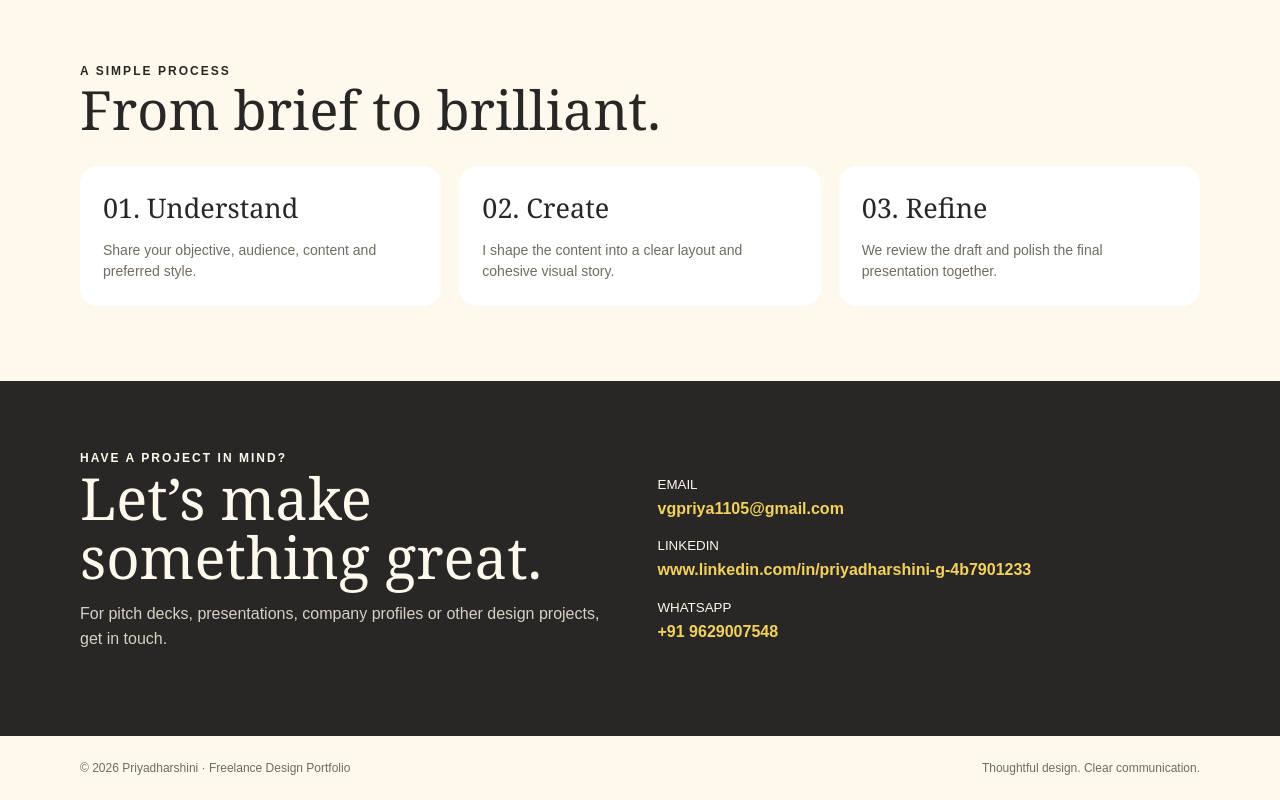
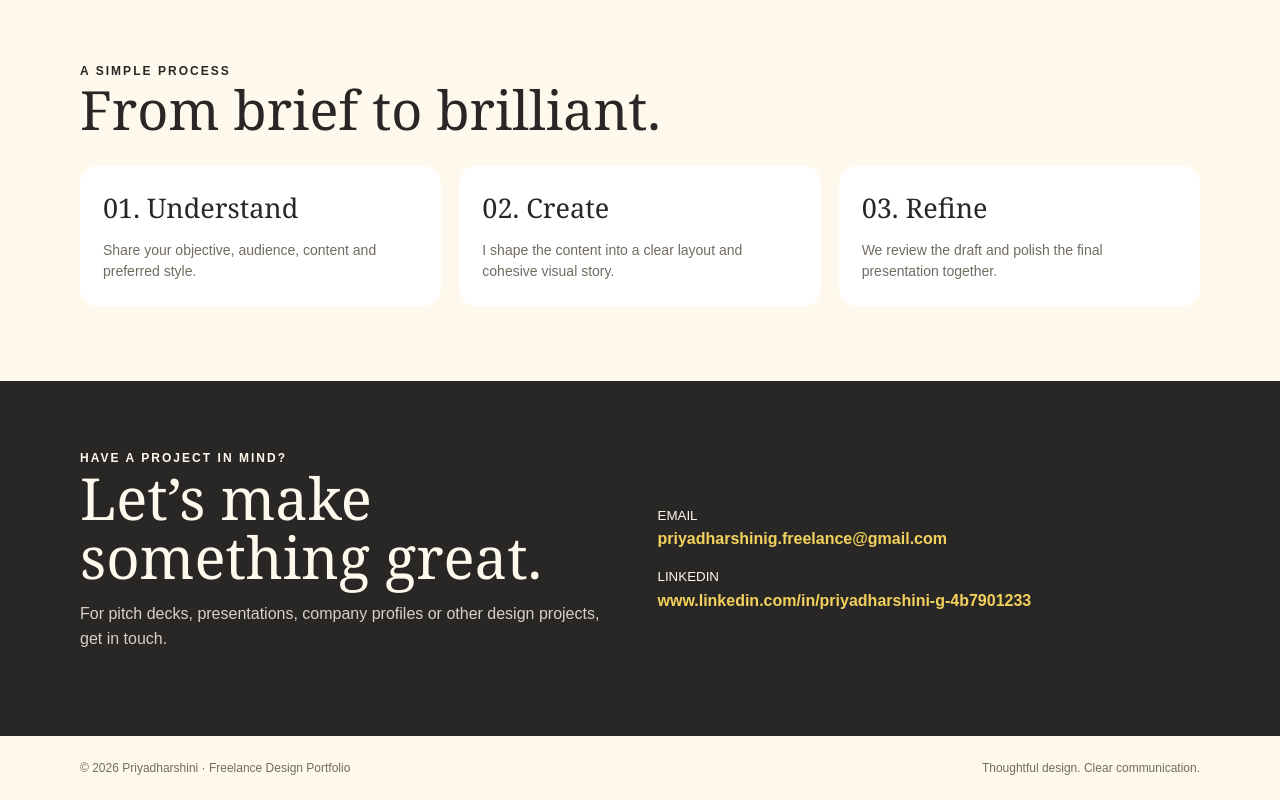
Before and after one commit to PriyadharshiniDinesh/priyadharshini-portfolio, a plain HTML site: page index.html in a window 1280 px wide. Shown: the part 2405-3205 px from the top of the page. Drawn offline with Linux system fonts and the light colour scheme.

Commit message:
Update index.html

```diff
--- a/index.html
+++ b/index.html
@@ -57,7 +57,8 @@ a{color:inherit}.wrap{width:min(1120px,90%);margin:auto}.nav{display:flex;justif
  <div class="step"><b>02. Create</b><p>I shape the content into a clear layout and cohesive visual story.</p></div>
  <div class="step"><b>03. Refine</b><p>We review the draft and polish the final presentation together.</p></div>
  </div></section>
-<section class="contact" id="contact"><div class="wrap contact-grid"><div><div class="eyebrow">Have a project in mind?</div><h2>Let’s make<br>something great.</h2><p>For pitch decks, presentations, company profiles or other design projects, get in touch.</p></div><div class="contact-links"><div><small>EMAIL</small><br><a href="mailto:vgpriya1105@gmail.com?subject=Freelance%20Design%20Enquiry">vgpriya1105@gmail.com</a></div><div><small>LINKEDIN</small><br><a href="https://www.linkedin.com/" target="_blank" rel="noopener">www.linkedin.com/in/priyadharshini-g-4b7901233</a></div><div><small>WHATSAPP</small><br><a href="https://wa.me/" target="_blank" rel="noopener">+91 9629007548</a></div>
+<section class="contact" id="contact"><div class="wrap contact-grid"><div><div class="eyebrow">Have a project in mind?</div><h2>Let’s make<br>something great.</h2><p>For pitch decks, presentations, company profiles or other design projects, get in touch.</p></div><div class="contact-links"><div><small>EMAIL</small><br><a href="mailto:priyadharshinig.freelance@gmail.com?subject=Freelance%20Design%20Enquiry">priyadharshinig.freelance@gmail.com</a></div><div><small>LINKEDIN</small><br><a href="https://www.linkedin.com/" target="_blank" rel="noopener">www.linkedin.com/in/priyadharshini-g-4b7901233</a></div>
+  <!-- <div><small>WHATSAPP</small><br><a href="https://wa.me/" target="_blank" rel="noopener"></a></div> -->
   <!-- <p class="note" style="color:#c8c0b2">Replace the sample contact details with your real links before publishing.</p> -->
 </div></div></section>
 </main>
```
